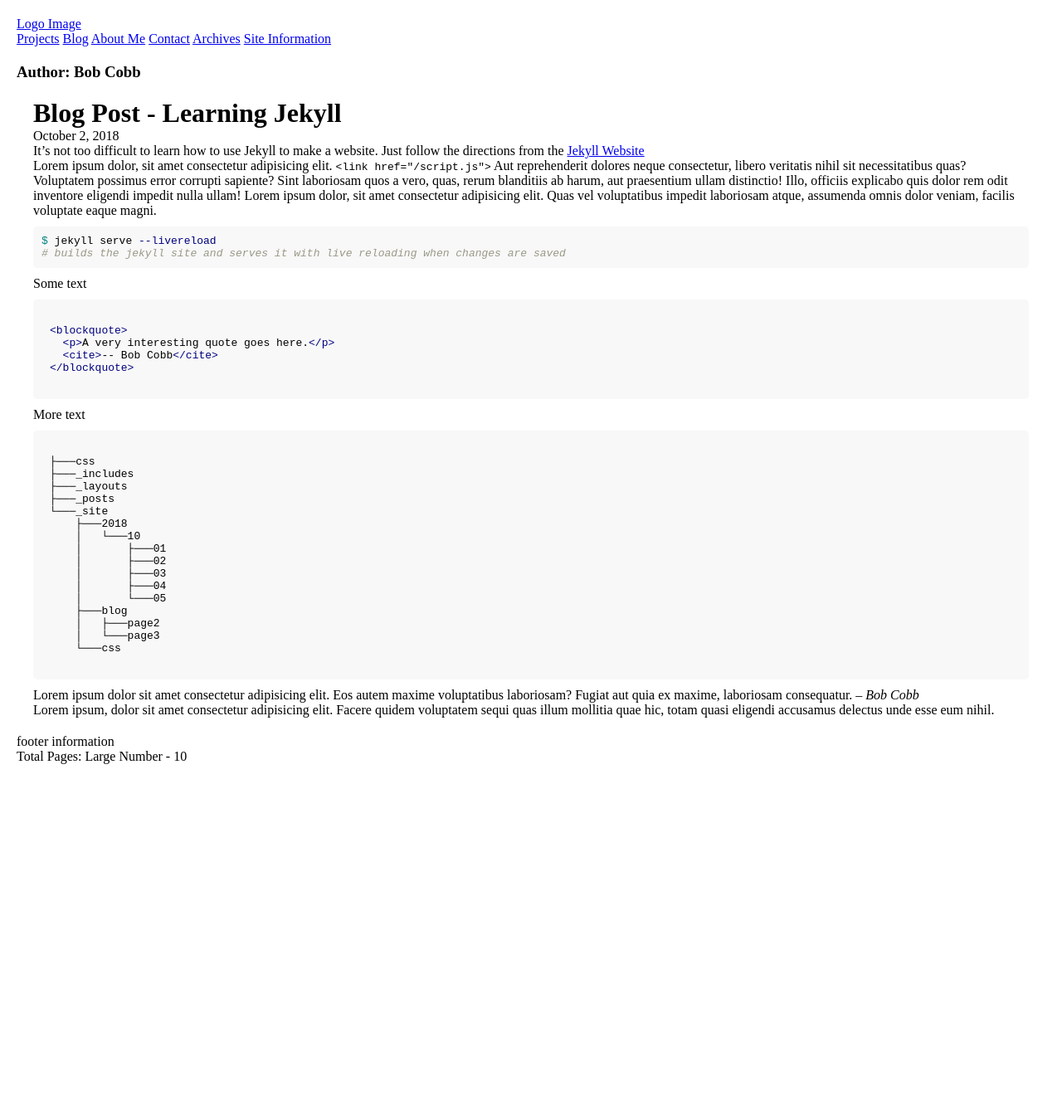
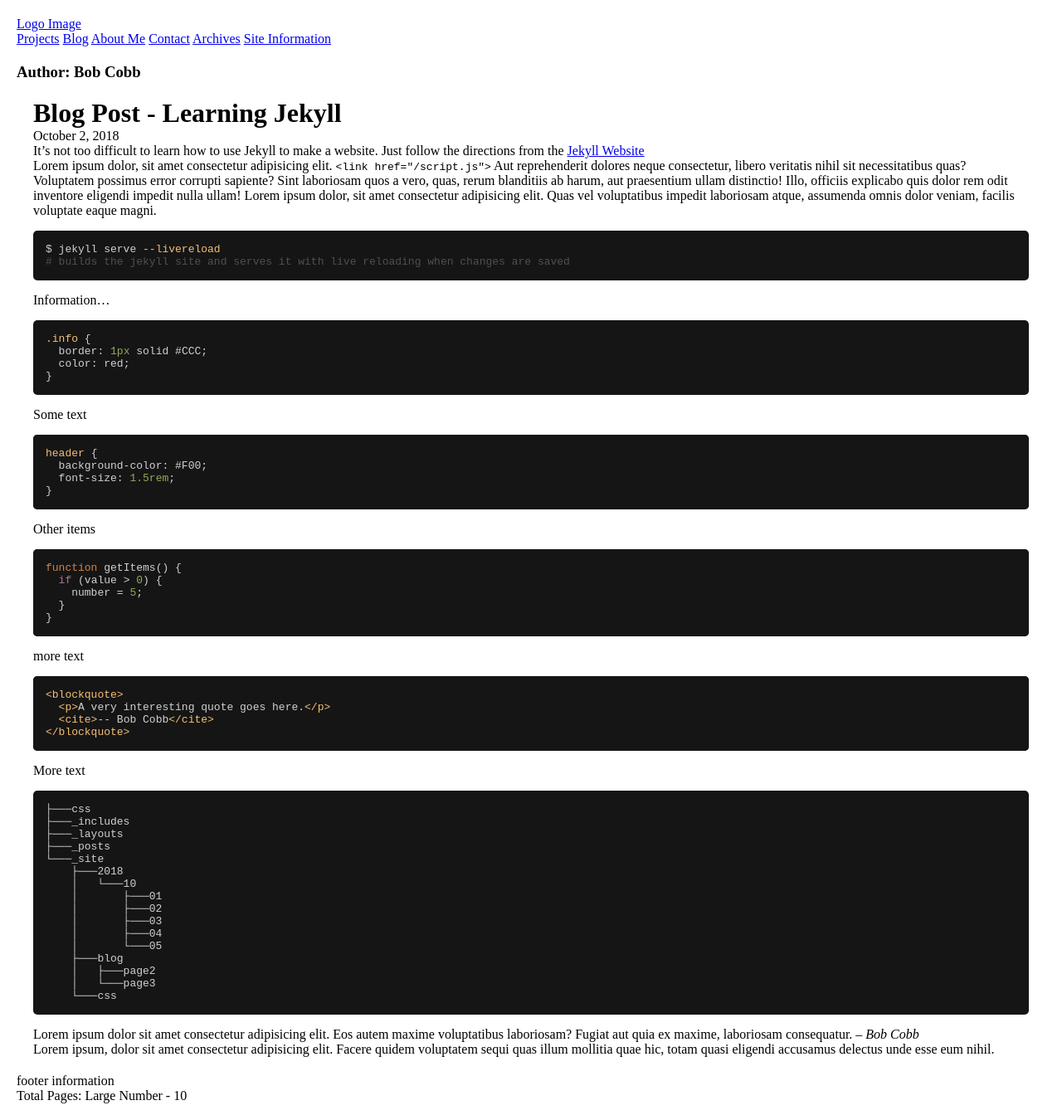
Before and after one commit to robert-laws/jekyll-review-october-2018, a Jekyll site: the page built from my_collections/_posts/2018-10-02-learning-jekyll.md, in a window 1280 px wide. Shown: the whole page at 83% size. Built offline with Jekyll 4.4.1, drawn with Linux system fonts in a browser that asks for light colours; before the commit the page ends 941 px from its top, so only the background shows below that.

Commit message:
syntax highligher update

````diff
--- a/_includes/head.html
+++ b/_includes/head.html
@@ -7,5 +7,6 @@
   <link rel="canonical" href="{{site.baseurl}}{{page.url}}">
   <link rel="stylesheet" href="{{site.baseurl}}/assets/css/main.css">
   <link rel="stylesheet" href="{{site.baseurl}}/assets/css/styles.css">
+  <!-- <link rel="stylesheet" href="{{site.baseurl}}/assets/css/style.css"> -->
   <link rel="stylesheet" href="{{site.baseurl}}/assets/css/syntax.css">
 </head>
--- a/_sass/first-styles.scss
+++ b/_sass/first-styles.scss
@@ -38,5 +38,5 @@
 .avatar {
   margin: 5px;
   border-radius: 100px;
-  border: 1px solid #CCC;
+  border: 1px solid #F00;
 }
--- a/assets/css/syntax.css
+++ b/assets/css/syntax.css
@@ -1,6 +1,6 @@
 .highlight table td { padding: 5px; }
 .highlight table pre { margin: 0; }
-.highlight .cm {
+/* .highlight .cm {
   color: #999988;
   font-style: italic;
 }
@@ -203,10 +203,93 @@
 }
 .highlight .w {
   color: #bbbbbb;
+} */
+.highlight {
+  border-radius: 5px;
 }
-.highlight {
-  background-color: #f8f8f8;
-	border-radius: 5px;
-  padding: 10px 10px;
-  margin: 10px 0;
+
+pre.highlight, figure.highlight {
+  background-color: #151515;
+  padding: 15px 15px;
+  margin: 15px 0;
 }
+
+
+.highlight table td { padding: 5px; }
+.highlight table pre { margin: 0; }
+.highlight, .highlight .w {
+  color: #d0d0d0;
+  background-color: #151515;
+}
+.highlight .err {
+  color: #151515;
+  background-color: #ac4142;
+}
+.highlight .c, .highlight .cd, .highlight .cm, .highlight .c1, .highlight .cs {
+  color: #505050;
+}
+.highlight .cp {
+  color: #f4bf75;
+}
+.highlight .nt {
+  color: #f4bf75;
+}
+.highlight .o, .highlight .ow {
+  color: #d0d0d0;
+}
+.highlight .p, .highlight .pi {
+  color: #d0d0d0;
+}
+.highlight .gi {
+  color: #90a959;
+}
+.highlight .gd {
+  color: #ac4142;
+}
+.highlight .gh {
+  color: #6a9fb5;
+  background-color: #151515;
+  font-weight: bold;
+}
+.highlight .k, .highlight .kn, .highlight .kp, .highlight .kr, .highlight .kv {
+  color: #aa759f;
+}
+.highlight .kc {
+  color: #d28445;
+}
+.highlight .kt {
+  color: #d28445;
+}
+.highlight .kd {
+  color: #d28445;
+}
+.highlight .s, .highlight .sb, .highlight .sc, .highlight .sd, .highlight .s2, .highlight .sh, .highlight .sx, .highlight .s1 {
+  color: #90a959;
+}
+.highlight .sr {
+  color: #75b5aa;
+}
+.highlight .si {
+  color: #8f5536;
+}
+.highlight .se {
+  color: #8f5536;
+}
+.highlight .nn {
+  color: #f4bf75;
+}
+.highlight .nc {
+  color: #f4bf75;
+}
+.highlight .no {
+  color: #f4bf75;
+}
+.highlight .na {
+  color: #6a9fb5;
+}
+.highlight .m, .highlight .mf, .highlight .mh, .highlight .mi, .highlight .il, .highlight .mo, .highlight .mb, .highlight .mx {
+  color: #90a959;
+}
+.highlight .ss {
+  color: #90a959;
+}
--- a/my_collections/_posts/2018-10-02-learning-jekyll.md
+++ b/my_collections/_posts/2018-10-02-learning-jekyll.md
@@ -12,7 +12,35 @@
 # builds the jekyll site and serves it with live reloading when changes are saved
 {% endhighlight %}
 
+Information...
+
+{% highlight css %}
+.info {
+  border: 1px solid #CCC;
+  color: red;
+}
+{% endhighlight %}
+
 Some text
+
+```css
+header {
+  background-color: #F00;
+  font-size: 1.5rem;
+}
+```
+
+Other items
+
+```javascript
+function getItems() {
+  if (value > 0) {
+    number = 5;
+  }
+}
+```
+
+more text
 
 ```html
 <blockquote>
@@ -23,7 +51,7 @@
 
 More text
 
-```
+{% highlight html %}
 ├───css
 ├───_includes
 ├───_layouts
@@ -40,7 +68,7 @@
     │   ├───page2
     │   └───page3
     └───css
-```
+{% endhighlight %}
 
 > Lorem ipsum dolor sit amet consectetur adipisicing elit.
 > Eos autem maxime voluptatibus laboriosam? Fugiat aut quia ex maxime, laboriosam consequatur.
````
Also changed, not shown: Gemfile.lock.
